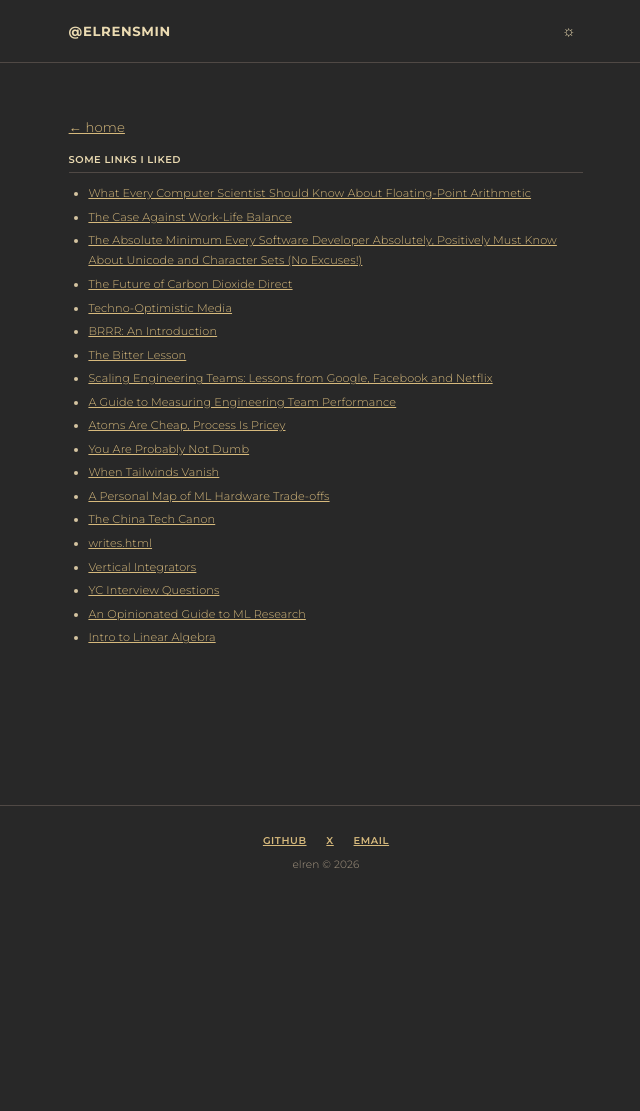
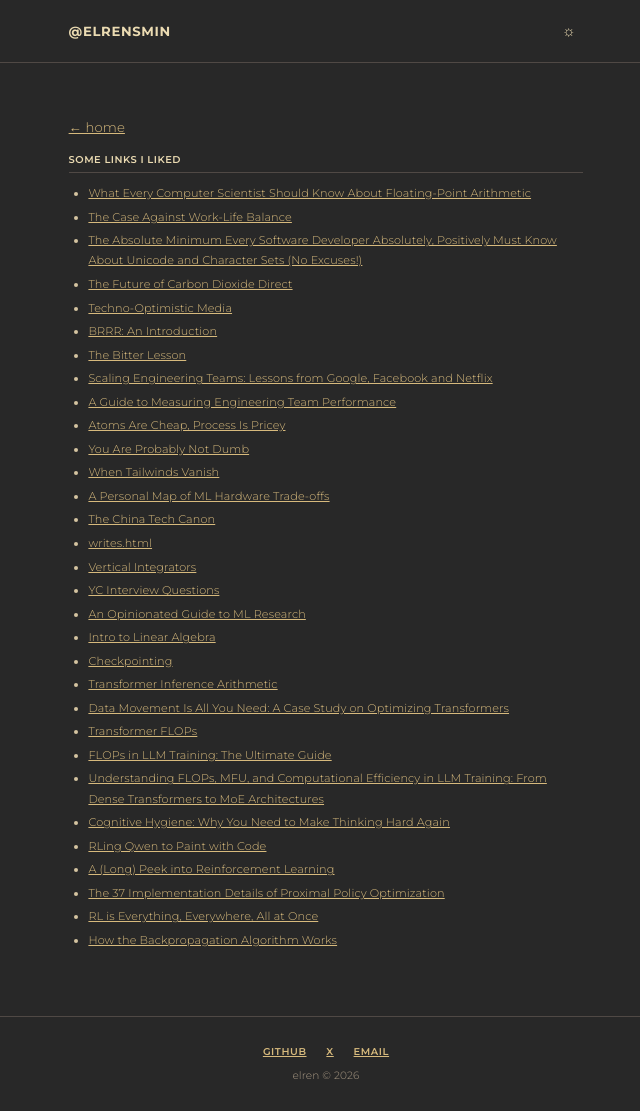
Before and after one commit to elrensmin/elrensmin.github.io, a Jekyll site: the page built from blogs.md, in a window 1280 px wide. Shown: the whole page, without its empty margins (314-954 px from the left). Built offline with Jekyll 4.4.1, drawn with Linux system fonts in a browser that asks for light colours; before the commit the page ends 900 px from its top, so only the background shows below that.

Commit message:
update blogs

```diff
--- a/blogs.md
+++ b/blogs.md
@@ -30,5 +30,17 @@ hide_title: true
 - [YC Interview Questions](https://johnsillings.com/2021/11/26/yc-interview-questions.html){:target="_blank"}
 - [An Opinionated Guide to ML Research](http://joschu.net/blog/opinionated-guide-ml-research.html){:target="_blank"}
 - [Intro to Linear Algebra](https://pabloinsente.github.io/intro-linear-algebra){:target="_blank"}
+- [Checkpointing](https://medium.com/tensorflow/fitting-larger-networks-into-memory-583e3c758ff9){:target="_blank"}
+- [Transformer Inference Arithmetic](https://kipp.ly/p/transformer-inference-arithmetic){:target="_blank"}
+- [Data Movement Is All You Need: A Case Study on Optimizing Transformers](https://arxiv.org/abs/2007.00072){:target="_blank"}
+- [Transformer FLOPs](https://www.adamcasson.com/posts/transformer-flops){:target="_blank"}
+- [FLOPs in LLM Training: The Ultimate Guide](https://medium.com/@dpratishraj7991/flops-in-llm-training-the-ultimate-guide-fce22071ad48){:target="_blank"}
+- [Understanding FLOPs, MFU, and Computational Efficiency in LLM Training: From Dense Transformers to MoE Architectures](https://debjitpaul.github.io/blog/2025/compute/){:target="_blank"}
+- [Cognitive Hygiene: Why You Need to Make Thinking Hard Again](https://youtube.com/watch?v=rHPOyS6mjwI){:target="_blank"}
+- [RLing Qwen to Paint with Code](https://surya.website/rling-qwen-to-paint-with-code){:target="_blank"}
+- [A (Long) Peek into Reinforcement Learning](https://lilianweng.github.io/posts/2018-02-19-rl-overview/){:target="_blank"}
+- [The 37 Implementation Details of Proximal Policy Optimization](https://iclr-blog-track.github.io/2022/03/25/ppo-implementation-details/){:target="_blank"}
+- [RL is Everything, Everywhere, All at Once](https://skypilot.ai/blog/rl-everything){:target="_blank"}
+- [How the Backpropagation Algorithm Works](http://neuralnetworksanddeeplearning.com/chap2.html){:target="_blank"}
 
 </div>
```
Also changed, not shown: reading.md (+2 -1 lines).
